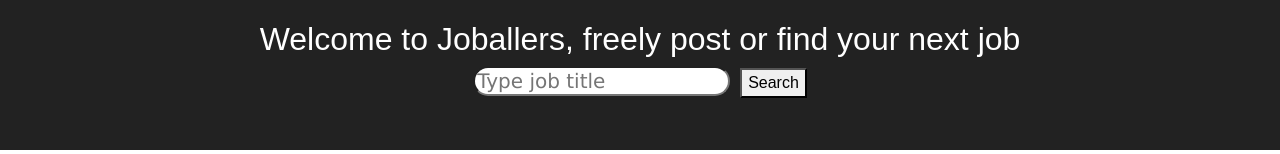
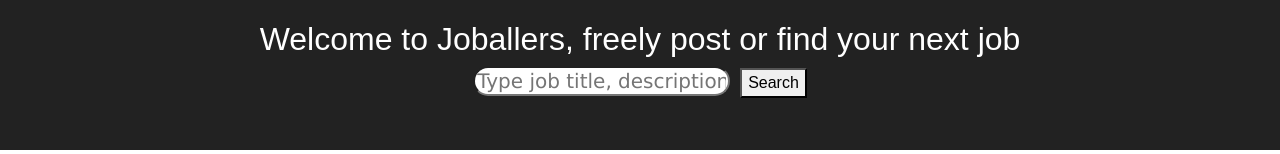
Before and after one commit to rmukaila/joballers_frontend, a React (Create React App) app: page / in a window 1280 px wide. Shown: the top 154 px of the page. Built offline with nearby package versions, Linux system fonts and the light colour scheme; no server answers.

Commit message:
added environment variable for the backend api url

```diff
--- a/src/pages/main/App.js
+++ b/src/pages/main/App.js
@@ -10,13 +10,13 @@
 import 'bootstrap/dist/css/bootstrap.min.css';
 
 
-
   const App = ()=> {
 
 
-  //Mock data. this will be replaced with a call to backend
-  const mock_jobData = [
-    {id:1,title:"Data engineer",tags:['mid','python','AWS','GCP'],description:"Must have GCP certification"},
+
+  //Mock data. Move this to the assets folder.
+  //Note: This data is used by the loading animation and thus should not be deleted
+  const mock_jobData = [{id:1,title:"Data engineer",tags:['mid','python','AWS','GCP'],description:"Must have GCP certification"},
     {id:2,title:"Data scientist",tags:['mid','python','R'],description:"Must have GCP certification"},
     {id:3,title:"python developer",tags:['mid','python','docker'],description:"Must have GCP certification"},
     {id:4,title:"full-stack developer",tags:['mid','python','react'],description:"Must have GCP certification"},
@@ -29,9 +29,7 @@
     const [query, setQuery] = useState("");
     const [loaded, setLoaded] = useState(false);
     const [orijinalData, setOrijinalData] = useState([])
-    const backend_url = "https://joballers-backend.onrender.com/all_job_terms"// "http://0.0.0.0:10000"
-    //"http://127.0.0.1:5000/all_job_terms"  //Change the backend url to the following render url : 4 20:35:57 +0000] [53] [INFO] Listening at: http://0.0.0.0:10000 (53)
-
+    const backend_url = process.env.REACT_APP_BACKEND_URL
 
 
     //Function declarations
@@ -77,7 +75,7 @@
                   {/* <img src={logo} className="App-logo" alt="logo" /> */}
                   <h2>Welcome to Joballers, freely post or find your next job</h2>
                   <form onSubmit={onSearchSubmit}>
-                    <input type='text' className='Search-bar' placeholder='Type job title' onChange={handleOnInput}/>
+                    <input type='text' className='Search-bar' placeholder='Type job title, description or tag' onChange={handleOnInput}/>
                     <button type='submit' >Search</button>
                   </form>
                 </div>
```
